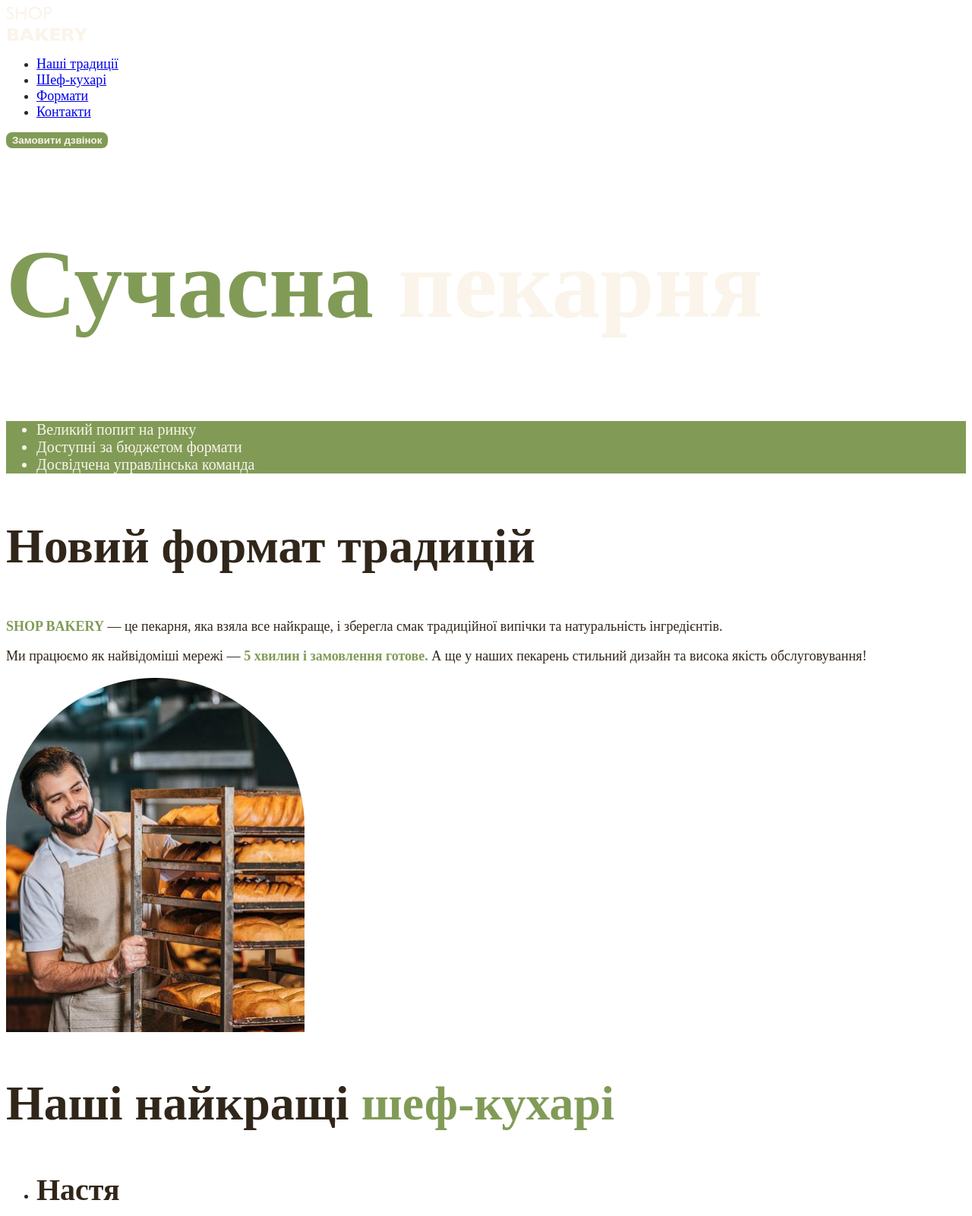
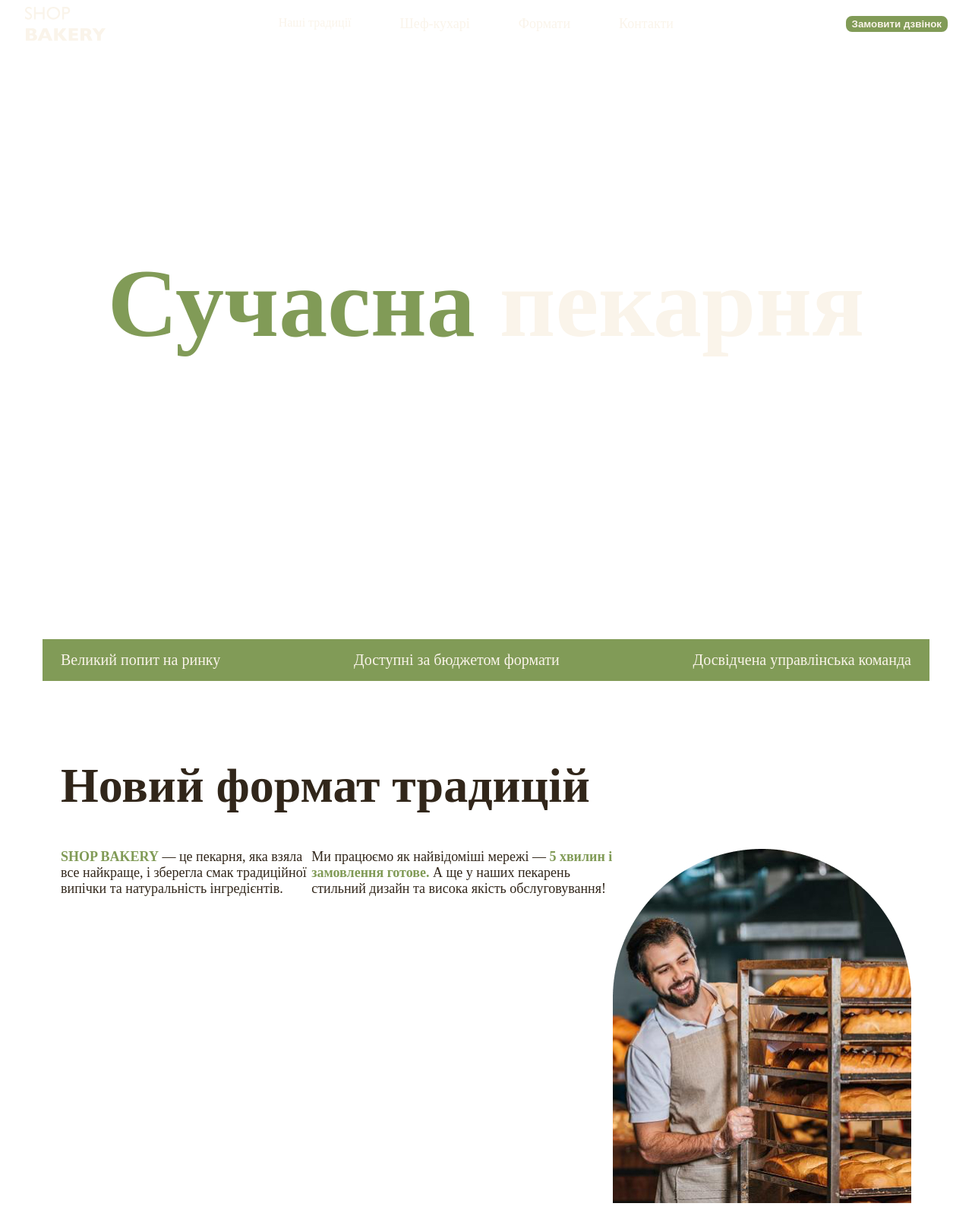
Before and after one commit to oshvets911/Bakery, a plain HTML site: page index.html in a window 1280 px wide. Shown: the top 1600 px of the page at 76% size. Drawn offline with Linux system fonts and the light colour scheme.

Commit message:
flex-govno
1

```diff
--- a/index.html
+++ b/index.html
@@ -8,39 +8,54 @@
     <link rel="stylesheet" href="./styles.css" />
   </head>
   <body class="body">
+    <!-- HEADER -->
     <header>
-      <nav>
-        <a href="./index.html ">
+      <div class="container">
+        <div class="header-container">
+         <nav class="header-nav">
+        <a class="header-menu" href="./index.html ">
           <img
-            class="logobakery"
             src="./images/logo.svg"
             alt="Логотип сучасної пекарні"
           />
         </a>
         <!-- logo -->
-        <ul>
+        <ul class="header-menu">
           <li>
-            <a class="header-link" href="#traditions-section">Наші традиції</a>
+            <a class="link" href="#traditions-section">Наші традиції</a>
           </li>
-          <li><a class="header-link" href="#chefs-section">Шеф-кухарі</a></li>
-          <li><a class="header-link" href="#formats-section">Формати</a></li>
-          <li><a class="header-link" href="#contact-section">Контакти</a></li>
+          <li class="link"><a class="header-link" href="#chefs-section">Шеф-кухарі</a></li>
+          <li class="link"><a class="header-link" href="#formats-section">Формати</a></li>
+          <li class="link"><a class="header-link" href="#contact-section">Контакти</a></li>
         </ul>
       </nav>
+      <!-- BUTTON -->
       <button class="button" type="button">Замовити дзвінок</button>
+      </div>
     </header>
     <main>
-      <section>
+      <section class="hero-section">
+        <!-- HERO TITLE -->
+        <div class="container">
           <h1 class="hero-title"><span class="accent">Сучасна</span> пекарня</h1>
+        </div>
       </section>
-      <section id="traditions-section">
+      <!-- TRADITIONS -->
+      <section class="traditions-section section" id="traditions-section">
+        <section class="advantages-section">
+          <div class="container">
+            <h2 class="visually-hidden">Наші переваги</h2>
           <ul class="advantages-list">
-          <li>Великий попит на ринку</li>
-          <li>Доступні за бюджетом формати</li>
-          <li>Досвідчена управлінська команда</li>
+            <li class="advantages-item">Великий попит на ринку</li>
+            <li class="advantages-item">Доступні за бюджетом формати</li>
+            <li class="advantages-item">Досвідчена управлінська команда</li>
           </ul>
-
-        <h2 class="traditions-title">Новий формат традицій</h2>
+          </div>
+        </section>
+<section class="traditions-section">
+  <div class="container">
+        <h2 class="traditions-title section-title">Новий формат традицій</h2>
+    <div class="traditions-container">
         <p class="traditions-text">
           <span class="accent">SHOP BAKERY</span> — це пекарня, яка взяла все
           найкраще, і зберегла смак традиційної випічки та натуральність
@@ -51,10 +66,12 @@
           <span class="accent">5 хвилин і замовлення готове.</span>
           А ще у наших пекарень стильний дизайн та висока якість обслуговування!
         </p>
-        <img src="./images/baker-man.jpg" alt="Чоловік пекар з батонами" />
+       <img src="./images/baker-man.jpg" alt="Чоловік пекар з батонами" /></div>
+
        </section>
-      <section id="chefs-section">
-        <h2 class="section-title">
+      <!-- CHEFS -->
+      <section class="chef-title section" id="chefs-section">
+        <div class="container"> <h2 class="section-title">
           Наші найкращі <span class="accent">шеф-кухарі</span>
         </h2>
         <ul>
@@ -78,28 +95,54 @@
             </article>
           </li>
         </ul>
+      </div>
+
       </section>
-      <section id="formats-section">
-        <h2 class="formats">Формати</h2>
+      <!-- FORMATS -->
+      <section class="section" id="formats-section">
+        <div class="container"<h2 class="formats">Формати</h2>
         <ul>
           <li>
             <article>
-              <h3 class="format-item-name" lang="en">Walrus</h3>
+              <h3 class="format-title" lang="en">Walrus</h3>
+              <div class="format-text">
+                <p>Площа: до 120 м2</p>
+                <p>Меню: розширене меню</p>
+                <p>
+                  Штат: 2 продавці-касири, 2 пекарі, 2 помічники пекаря, 2
+                  офіціанти-різнороби
+                </p>
+                <p>Посадкові місця: є</p>>
+              </div>
             </article>
           </li>
           <li>
             <article>
-              <h3 class="format-item-name" lang="en">Horseshoe</h3>
+              <h3 class="format-title" lang="en">Horseshoe</h3>
+              <div class="format-text">
+                <p>Площа: до 25 м2</p>
+                <p>Меню: найпопулярніші позиції меню</p>
+                <p>Штат: 2 продавці-касири, 2 пекарі, 1 помічник пекаря</p>
+                <p>Посадкові місця: відсутні</p>
+              </div>
             </article>
           </li>
           <li>
             <article>
-              <h3 class="format-item-name" lang="en">Handlebar</h3>
+              <h3 class="format-title" lang="en">Handlebar</h3>
+              <div class="format-text">
+                <p>Площа: до 15 м2</p>
+                <p>Меню: найпопулярніші позиції меню</p>
+                <p>Штат: 1 продавець, 1 пекар, 1 помічник пекаря</p>
+                <p>Посадкові місця: відсутні</p>
+              </div>
             </article>
           </li>
         </ul>
       </section>
-      <section id="contact-section">
+      <!-- CONTACTS -->
+      <section class="contact-title" id="contact-section">
+        <div class="container">
           <h2 class="join-us">Приєднуйся до мережі пекарень</h2>
         <p class="fill-form">Заповни форму, щоб ми звʼязались з тобою!</p>
         <iframe
@@ -114,9 +157,12 @@
         <a href="https://maps.app.goo.gl/JvaJUnFu5Gn6wnzU6" target="_blank"
           >Україна, м. Київ, вул. Січових Стрільців 54</a
         >
+        </div>
+
       </section>
     </main>
     <footer>
+<div class="container">
         <a href="#"></a>
       <nav>
         <img src="./images/logo.svg" alt="Логотип сучасної пекарні" />
@@ -161,6 +207,7 @@
           >Політика конфіденційності</a
         >
         <p class="copyright">&copy; 2022 Дані захищені</p>
+</div>
       </address>
     </footer>
   </body>
--- a/styles.css
+++ b/styles.css
@@ -5,13 +5,33 @@
   --color-brand-light: #819b57;
 }
 
+* {
+  box-sizing: border-box;
+}
+
 .body {
   color: var(--color-primary-dark);
 }
 
-.ul {
+h1,
+h2,
+h3,
+h4,
+h5,
+h6,
+p {
+  margin-top: 0;
+}
+
+address {
+  font-style: normal;
+}
+
+ul {
   /* Если это относится к конкретному <ul>, возможно, лучше использовать класс */
   list-style-type: none;
+  margin: 0;
+  padding: 0;
 }
 
 .logobakery {
@@ -22,12 +42,14 @@
 .header-link {
   font-size: 18px;
   font-weight: 400;
+  text-decoration: none;
+  color: var(--color-primary-light);
 }
 /* BUTTON */
 .button {
-  background-color: var(--color-brand-light); /* Используем переменную */
-  border: 2px solid var(--color-brand-light); /* Исправлена лишняя скобка, используем переменную */
-  color: var(--color-primary-light); /* Используем переменную */
+  background-color: var(--color-brand-light);
+  border: 2px solid var(--color-brand-light);
+  color: var(--color-primary-light);
   border-radius: 8px;
   cursor: pointer;
   font-weight: 600;
@@ -38,60 +60,120 @@
   background-color: transparent;
 }
 
+.visually-hidden {
+  position: absolute;
+  left: -10000px;
+  top: auto;
+  width: 1px;
+  height: 1px;
+  overflow: hidden;
+}
+
+.container {
+  width: 100%;
+  max-width: 1288px;
+  margin: 0 auto;
+  padding: 0 24px;
+}
 /* LINK */
 .link {
   color: var(--color-primary-light);
+  text-decoration: none;
 }
 
 .link:hover {
-  color: var(
-    --color-primary-light
-  ); /* Возможно, вы хотели другой цвет при наведении, сейчас он такой же */
+  color: var(--color-brand-light);
+}
+
+/* HEADER */
+.header-container {
+  display: flex;
+  align-items: center;
+  gap: 40px;
+}
+.header-nav {
+  display: flex;
+  flex-grow: 1;
+  align-items: center;
+  gap: 40px;
+}
+
+.header-menu {
+  display: flex;
+  gap: 64px;
+  flex-grow: 1;
+  text-decoration: none;
 }
 
 /* Hero section */
+.hero-section {
+  padding: 272px 0;
+}
+
 .hero-title {
-  color: var(--color-primary-light); /* Используем переменную */
+  color: var(--color-primary-light);
   font-size: 128px;
   font-weight: 900;
+  margin-bottom: 0;
+  text-align: center;
 }
 
 /* ЭТО ПРАВИЛО БУДЕТ ПЕРЕОПРЕДЕЛЯТЬ .accent ВНУТРИ H1 */
 .hero-title .accent {
-  color: var(
-    --color-brand-light
-  ); /* Используем переменную, если это акцентный цвет */
+  color: var(--color-brand-light);
   font-size: 128px;
   font-weight: 900;
 }
 
 /* ЭТО ПРАВИЛО БУДЕТ ПРИМЕНЯТЬСЯ КО ВСЕМ ОСТАЛЬНЫМ .accent элементам */
 .accent {
-  color: var(
-    --color-brand-light
-  ); /* Я предполагаю, что акцентный цвет - это --color-brand-light */
-  /* Если вы хотите, чтобы он был --color-primary-light, как было изначально, то: */
-  /* color: var(--color-primary-light); */
+  color: var(--color-brand-light);
   font-size: 18px;
   font-weight: 600;
 }
-
+/* ADVANTAGES */
 .advantages-list {
-  background-color: var(--color-brand-light); /* Используем переменную */
-  color: var(--color-primary-light); /* Используем переменную */
+  display: flex;
+  justify-content: space-between;
+  gap: 40px;
+  color: var(--color-primary-light);
   font-size: 20px;
   font-weight: 300;
 }
 
+.advantages-section {
+  background-color: var(--color-brand-light);
+  padding: 16px 0;
+}
+
+.advantages-item {
+  color: var(--color-primary-light);
+  font-size: 20px;
+  font-weight: 300;
+}
+/* SECTION TITLE */
 .section-title {
   color: var(--color-primary-dark);
+  font-size: 64px;
+  font-weight: 900;
+  line-height: 1.3;
 }
 
 /* Traditions */
+.section {
+  padding: 48px;
+}
+
+.traditions-section {
+  padding-top: 96px;
+}
+
+.traditions-container {
+  display: flex;
+}
+
 .traditions-title {
-  font-size: 64px;
-  font-weight: 900;
-  line-height: 84px;
+  margin-bottom: 42px;
 }
 
 .traditions-text {
@@ -106,6 +188,7 @@
 
 /* Chefs */
 .names {
+  margin-bottom: 16px;
   font-size: 40px;
   font-weight: 600;
 }
@@ -125,15 +208,24 @@
   font-weight: 900;
 }
 
+.chef-title {
+  margin-bottom: 80px;
+}
+
 /* FORMATS */
-.formats {
-  font-size: 64px;
-  font-weight: 900;
-}
-.format-item-name {
+.format-title {
   font-size: 24px;
   font-weight: 600;
   color: var(--color-primary-light);
+}
+
+.format-text {
+  font-size: 14px;
+  font-weight: 300;
+}
+/* Contact */
+.contact-title {
+  margin-bottom: 16px;
 }
 
 .join-us {
```
Also changed, not shown: test.html (added, +16 -0 lines). Lines whose indentation alone changed are shown as unchanged.
